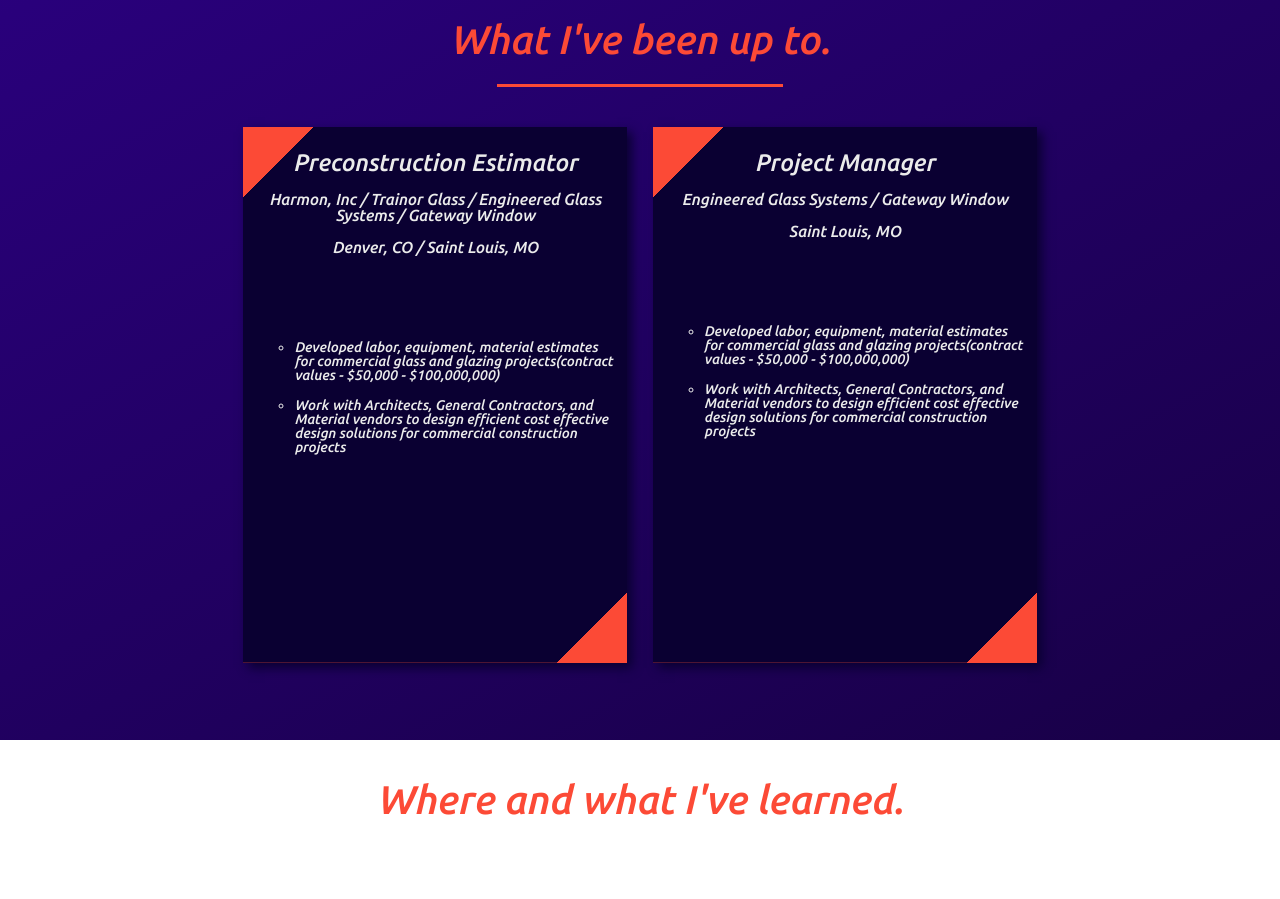
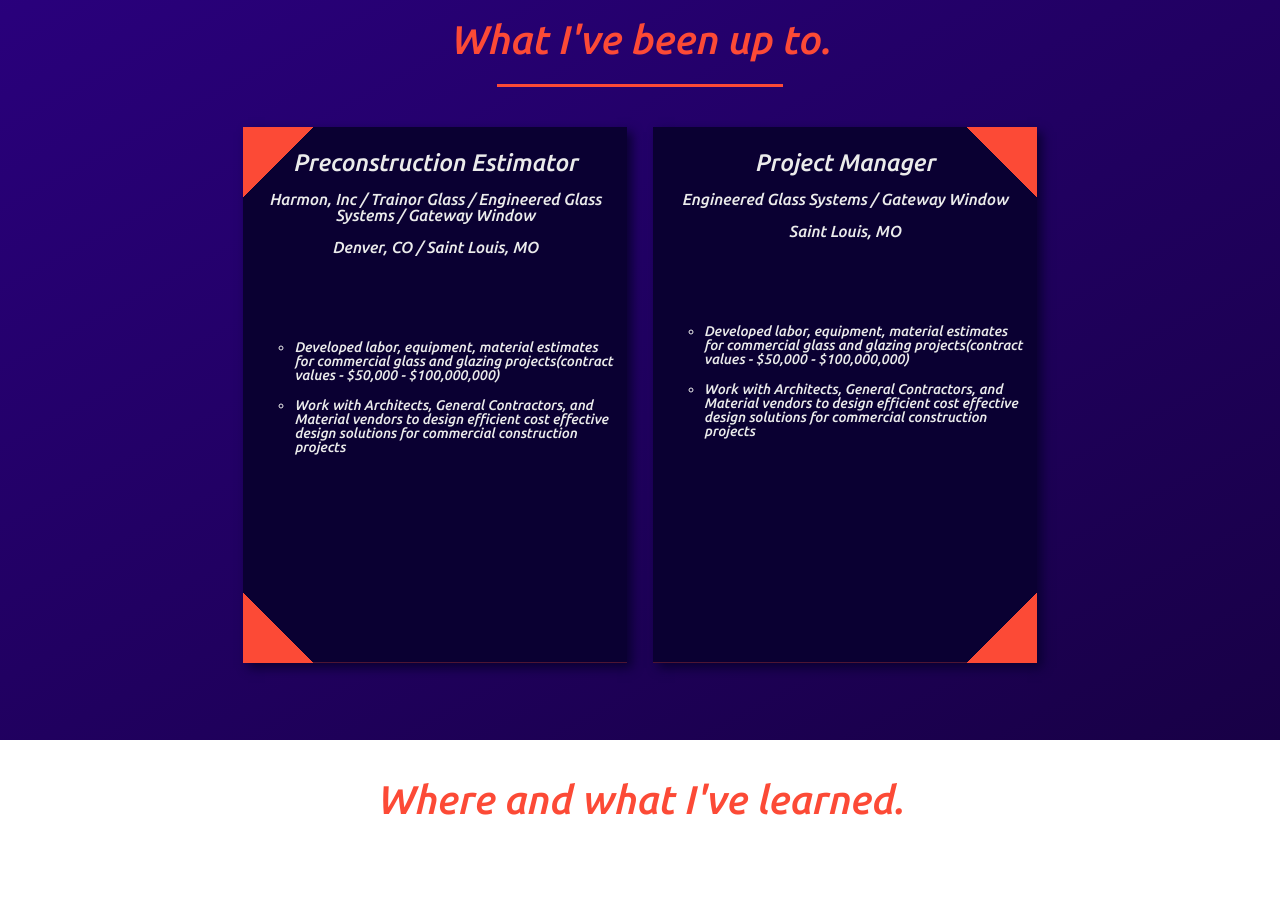
Before and after one commit to Cwell21/cwell_resume, a React (Create React App) app: page / in a window 1280 px wide. Shown: the part 1660-2559 px from the top of the page. Built offline with nearby package versions, Linux system fonts and the light colour scheme.

Commit message:
Modified job card to show folds in opposite corners

```diff
--- a/src/Components/Experience/Job/Job.css
+++ b/src/Components/Experience/Job/Job.css
@@ -8,10 +8,9 @@
   width: 100%;
 }
 .experience_article {
-
   background:
     linear-gradient(135deg, transparent 50px, rgb(10,0,50) 0) top left,
-    linear-gradient(-45deg, transparent 50px, rgb(10,0,50) 0) bottom right;
+    linear-gradient(45deg, transparent 50px, rgb(10,0,50) 0) bottom left;
   background-color: rgb(252,74,54);
   background-size: 100% 52%;
   background-repeat: no-repeat;
@@ -22,6 +21,23 @@
   margin: 0 1vw;
   padding: 3vh 1vw 1vh;
   width: 30%;
+
+}
+
+.article_job .experience_article:last-child{
+  background:
+    linear-gradient(-135deg, transparent 50px, rgb(10,0,50) 0) top right,
+    linear-gradient(-45deg, transparent 50px, rgb(10,0,50) 0) bottom right;
+    background-color: rgb(252,74,54);
+    background-size: 100% 52%;
+    background-repeat: no-repeat;
+    box-shadow: 5px 5px 10px rgb(10,0,50);
+    color: rgb(235,235,235);
+    display: inline-block;
+    height: 100%;
+    margin: 0 1vw;
+    padding: 3vh 1vw 1vh;
+    width: 30%;
 
 }
 
```
